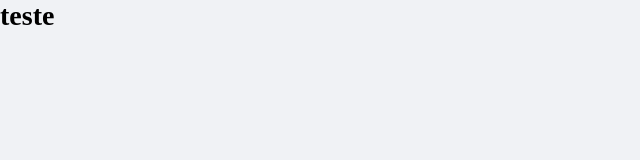
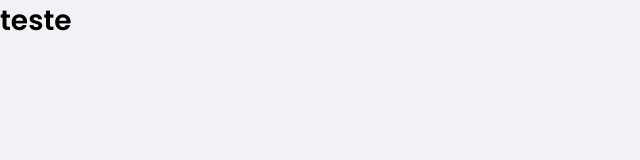
Before and after one commit to Sawyo-Fernands/dtmoney, a React (Create React App) app: page / in a window 1280 px wide. Shown: the top 160 px of the page, without its empty margins (0-640 px from the left). Built offline with nearby package versions, Linux system fonts and the light colour scheme.

Commit message:
Adicionando fontes

```diff
--- a/public/index.html
+++ b/public/index.html
@@ -2,10 +2,14 @@
 <html lang="en">
   <head>
     <meta charset="utf-8" />
+    <link rel="preconnect" href="https://fonts.googleapis.com">
+    <link rel="preconnect" href="https://fonts.gstatic.com" crossorigin>
     <link rel="icon" href="%PUBLIC_URL%/favicon.ico" />
     <meta name="viewport" content="width=device-width, initial-scale=1" />
    <link rel="shortcut icon" href="favicon.png" type="image/x-icon">
-    <title>React App</title>
+
+  <link href="https://fonts.googleapis.com/css2?family=Open+Sans&family=Poppins:wght@400;600&display=swap" rel="stylesheet">
+    <title>dtmoney</title>
   </head>
   <body>
     <div id="root"></div>
--- a/src/styles/global.ts
+++ b/src/styles/global.ts
@@ -14,6 +14,16 @@
         --text-body:#969cb3;
 
         --shape:#FFFFFF;
+    }
+
+    body,button,textarea,input{
+        font-family: 'Poppins', sans-serif;
+        font-weight: 400;
+    }
+
+    h2,h1,h3,h4,h5,h5,strong{
+        font-weight: 600;
+
     }
 
    *{
```
